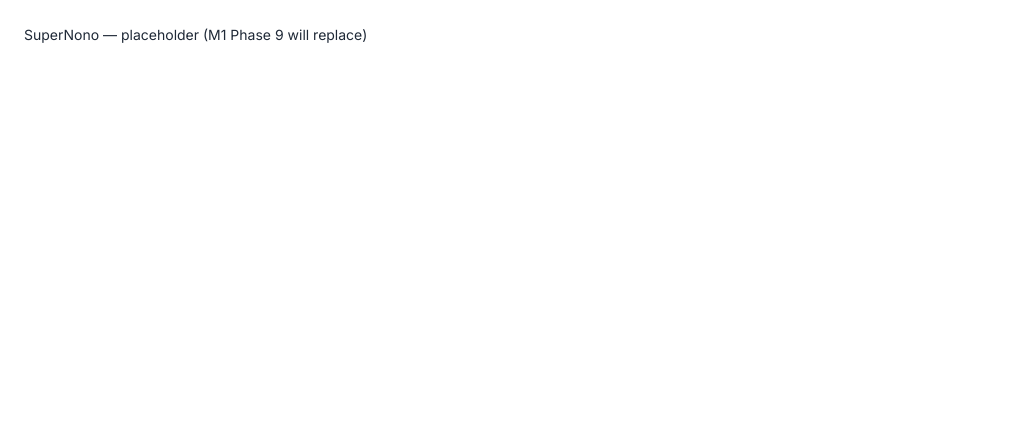
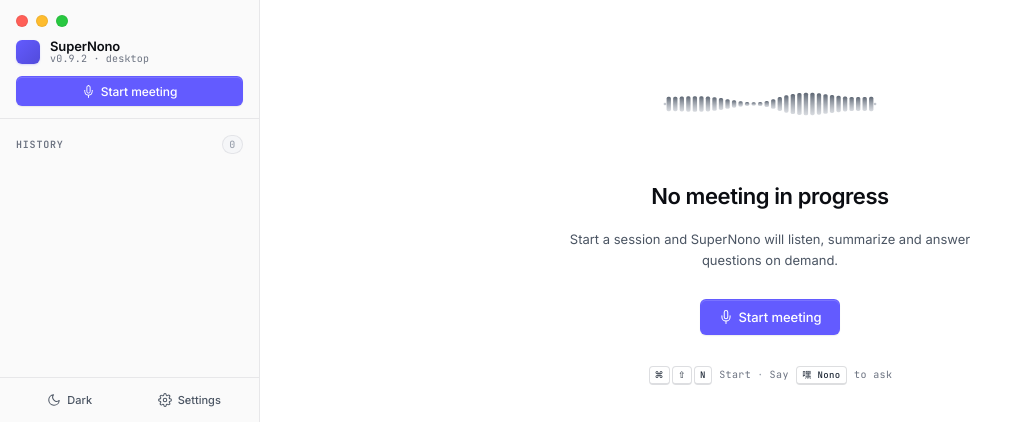
Before and after one commit to houx15/SuperNONO, a React (Vite) app: page / in a window 1280 px wide. Shown: the top 446 px of the page, without its empty margins (0-1018 px from the left). Built offline with nearby package versions, Linux system fonts and the light colour scheme.

Commit message:
feat: wire root App (sidebar + views + modals)

```diff
--- /dev/null
+++ b/src/App.tsx
@@ -0,0 +1,138 @@
+import { useMemo, useState } from 'react';
+import { Sidebar } from './ui/Sidebar';
+import { IdleView } from './ui/IdleView';
+import { MeetingView } from './ui/MeetingView';
+import { PastMeetingView } from './ui/PastMeetingView';
+import { SettingsModal } from './ui/SettingsModal';
+import { ExportModal } from './ui/ExportModal';
+import { useTheme } from './hooks/useTheme';
+import { useSettings } from './hooks/useSettings';
+import { useHistory } from './hooks/useHistory';
+import { useMeetingSession } from './hooks/useMeetingSession';
+import { VolcanoAsrClient } from './adapters/VolcanoAsrClient';
+import { DoubaoE2eClient } from './adapters/DoubaoE2eClient';
+import { DoubaoLlmClient } from './adapters/DoubaoLlmClient';
+import { fsAdapter } from './adapters/FsAdapter';
+import type { FullMeeting } from './logic/types';
+
+type View = 'idle' | 'meeting' | 'past';
+
+export default function App() {
+  const { theme, toggle } = useTheme();
+  const { state: settings, setState: setSettings, save: saveSettings, loaded } = useSettings();
+  const { list: history, refresh: refreshHistory } = useHistory();
+
+  const [view, setView] = useState<View>('idle');
+  const [pastMeeting, setPastMeeting] = useState<FullMeeting | null>(null);
+  const [settingsOpen, setSettingsOpen] = useState(false);
+  const [exportOpen, setExportOpen] = useState(false);
+
+  const [sessionId] = useState(() => 'session_' + Math.random().toString(16).slice(2, 10));
+  const asr = useMemo(() => new VolcanoAsrClient(sessionId), [sessionId]);
+  const e2e = useMemo(() => new DoubaoE2eClient(sessionId), [sessionId]);
+  const llm = useMemo(() => new DoubaoLlmClient(settings.doubaoApiKey), [settings.doubaoApiKey]);
+
+  const session = useMeetingSession({
+    asr,
+    e2e,
+    llm,
+    persistence: fsAdapter,
+    wakeWord: settings.wakeWord,
+    lang: 'zh',
+  });
+
+  const startMeeting = async () => {
+    const title = `Meeting · ${new Date().toLocaleString()}`;
+    await session.start(title);
+    setView('meeting');
+  };
+
+  const endMeeting = async () => {
+    await session.stop();
+    // For M1, opening the export modal after stop needs the saved meeting record.
+    // We read it back from disk to populate pastMeeting for the ExportModal.
+    if (session.meetingId) {
+      try {
+        const full = await fsAdapter.readMeeting(session.meetingId);
+        setPastMeeting(full);
+        setExportOpen(true);
+      } catch {
+        /* fsAdapter may fail in non-Tauri env */
+      }
+    }
+    await refreshHistory();
+  };
+
+  const openPast = async (id: string) => {
+    const full = await fsAdapter.readMeeting(id);
+    setPastMeeting(full);
+    setView('past');
+  };
+
+  if (!loaded) return null;
+
+  return (
+    <div className="app">
+      <Sidebar
+        theme={theme}
+        history={history}
+        activeMeetingId={view === 'meeting' ? session.meetingId : null}
+        selectedId={view === 'past' ? (pastMeeting?.meta.id ?? null) : null}
+        onSelect={openPast}
+        onStartMeeting={startMeeting}
+        onToggleTheme={toggle}
+        onOpenSettings={() => setSettingsOpen(true)}
+        isMeetingActive={view === 'meeting'}
+      />
+      <div className="main-pane">
+        {view === 'idle' && <IdleView onStart={startMeeting} />}
+        {view === 'meeting' && (
+          <MeetingView
+            title="Current meeting"
+            elapsedSec={session.elapsedSec}
+            summaries={session.summaries}
+            activeSummary={session.activeSummary}
+            currentExchange={session.currentExchange}
+            orbState={session.orbState}
+            orbSize={180}
+            liveText={session.liveText}
+            liveSpeaker={session.liveSpeaker}
+            wakeWord={settings.wakeWord}
+            onOpenSettings={() => setSettingsOpen(true)}
+            onEnd={endMeeting}
+          />
+        )}
+        {view === 'past' && pastMeeting && (
+          <PastMeetingView meeting={pastMeeting} onReExport={() => setExportOpen(true)} />
+        )}
+      </div>
+
+      {settingsOpen && (
+        <SettingsModal
+          wakeWord={settings.wakeWord}
+          setWakeWord={(v) => setSettings({ ...settings, wakeWord: v })}
+          volcanoAppId={settings.volcanoAppId}
+          setVolcanoAppId={(v) => setSettings({ ...settings, volcanoAppId: v })}
+          volcanoAccessKey={settings.volcanoAccessKey}
+          setVolcanoAccessKey={(v) => setSettings({ ...settings, volcanoAccessKey: v })}
+          doubaoApiKey={settings.doubaoApiKey}
+          setDoubaoApiKey={(v) => setSettings({ ...settings, doubaoApiKey: v })}
+          testVolcano={(id, key) => asr.testCredentials(id, key)}
+          testDoubao={(key) => llm.testCredentials(key)}
+          onClose={() => setSettingsOpen(false)}
+          onSave={saveSettings}
+        />
+      )}
+
+      {exportOpen && pastMeeting && (
+        <ExportModal
+          meeting={pastMeeting}
+          onClose={() => setExportOpen(false)}
+          onDownload={async () => {
+            /* wired in Task 59 */
+          }}
+        />
+      )}
+    </div>
+  );
+}
--- a/src/main.tsx
+++ b/src/main.tsx
@@ -1,13 +1,9 @@
 import React from 'react';
 import ReactDOM from 'react-dom/client';
-
+import App from './App';
 import './ui/styles/tokens.css';
 import './ui/styles/desktop.css';
 import './ui/styles/app.css';
-
-function App() {
-  return <div style={{ padding: 24 }}>SuperNono — placeholder (M1 Phase 9 will replace)</div>;
-}
 
 ReactDOM.createRoot(document.getElementById('root')!).render(
   <React.StrictMode>
```
